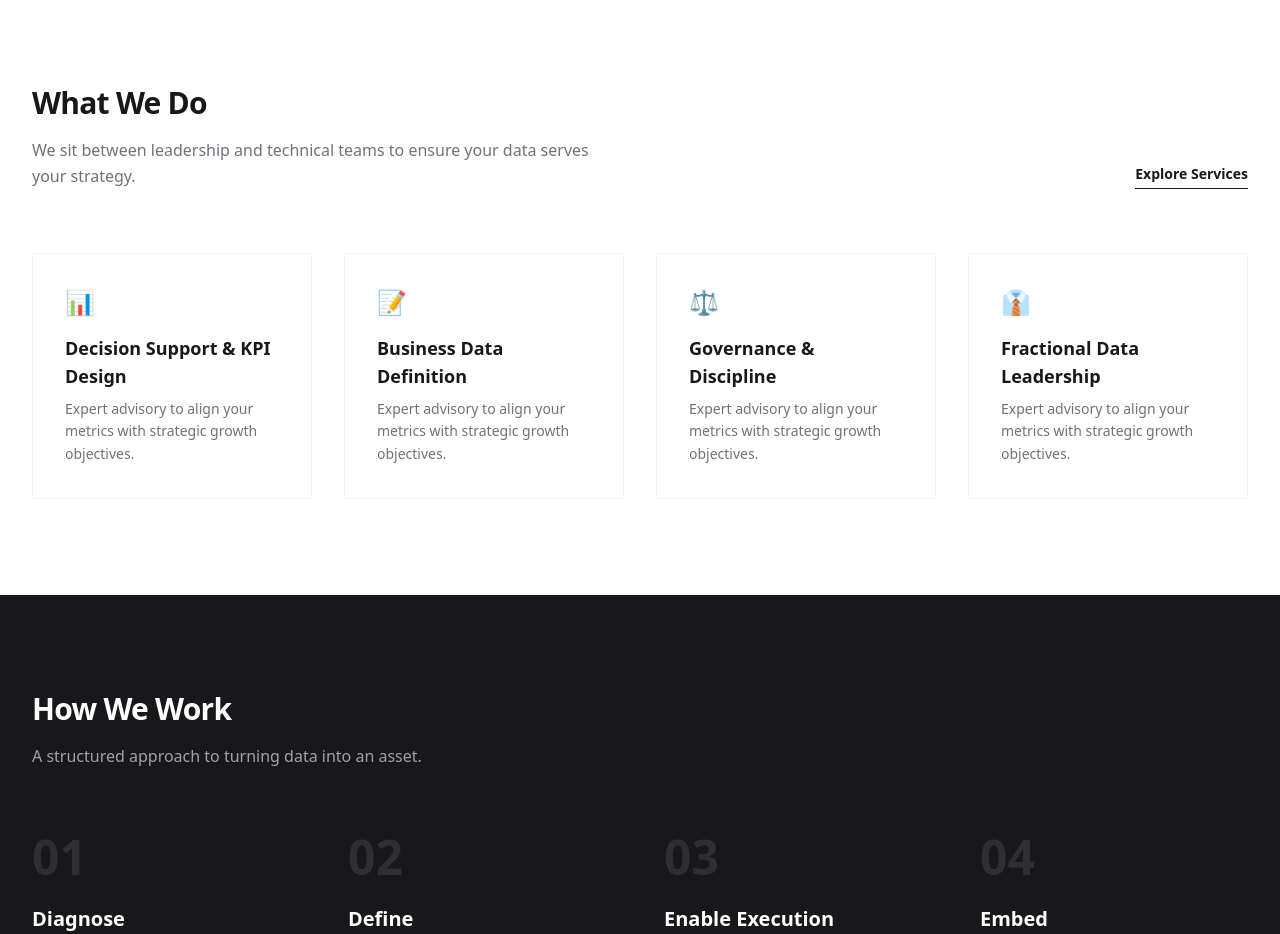
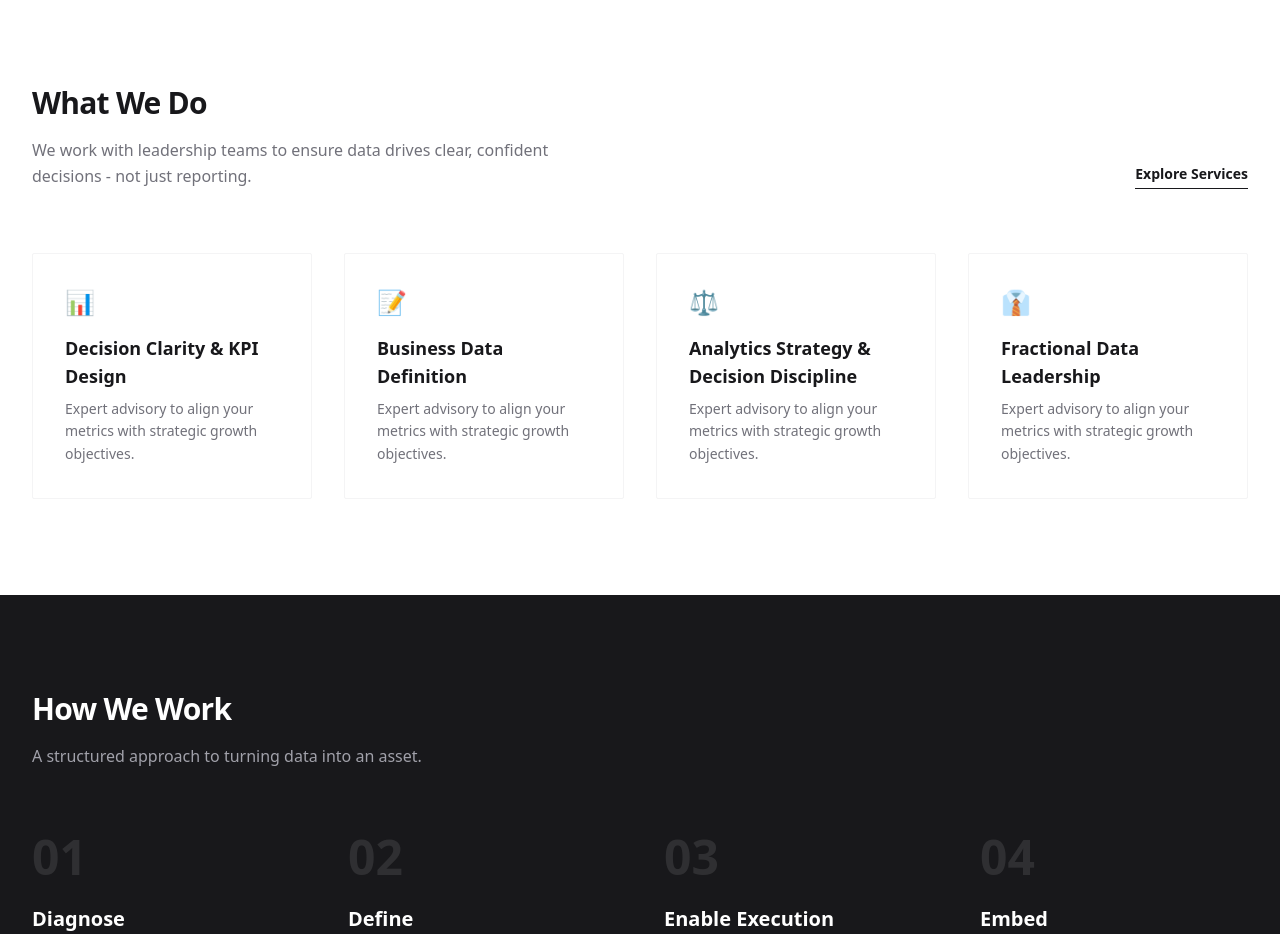
Before and after one commit to remavaish1/businessbydata, a React (Vite) app: page /#/ in a window 1280 px wide. Shown: the part 920-1854 px from the top of the page. Built offline with nearby package versions, Linux system fonts and the light colour scheme.

Commit message:
Update Home.tsx

```diff
--- a/pages/Home.tsx
+++ b/pages/Home.tsx
@@ -49,7 +49,7 @@ const Home: React.FC = () => {
             <div className="max-w-xl">
               <h2 className="text-3xl font-bold tracking-tight text-zinc-900">What We Do</h2>
               <p className="mt-4 text-zinc-500 leading-relaxed">
-                We sit between leadership and technical teams to ensure your data serves your strategy.
+                We work with leadership teams to ensure data drives clear, confident decisions - not just reporting.
               </p>
             </div>
             <Link to="/services" className="text-sm font-semibold text-zinc-900 border-b border-zinc-900 pb-1 hover:text-zinc-500 hover:border-zinc-500 transition-colors">
@@ -59,9 +59,9 @@ const Home: React.FC = () => {
 
           <div className="grid grid-cols-1 md:grid-cols-2 lg:grid-cols-4 gap-8">
             {[
-              { title: "Decision Support & KPI Design", icon: "📊" },
+              { title: "Decision Clarity & KPI Design", icon: "📊" },
               { title: "Business Data Definition", icon: "📝" },
-              { title: "Governance & Discipline", icon: "⚖️" },
+              { title: "Analytics Strategy & Decision Discipline", icon: "⚖️" },
               { title: "Fractional Data Leadership", icon: "👔" }
             ].map((card, idx) => (
               <div key={idx} className="p-8 border border-zinc-100 hover:border-zinc-300 transition-all rounded-sm bg-white group">
```
